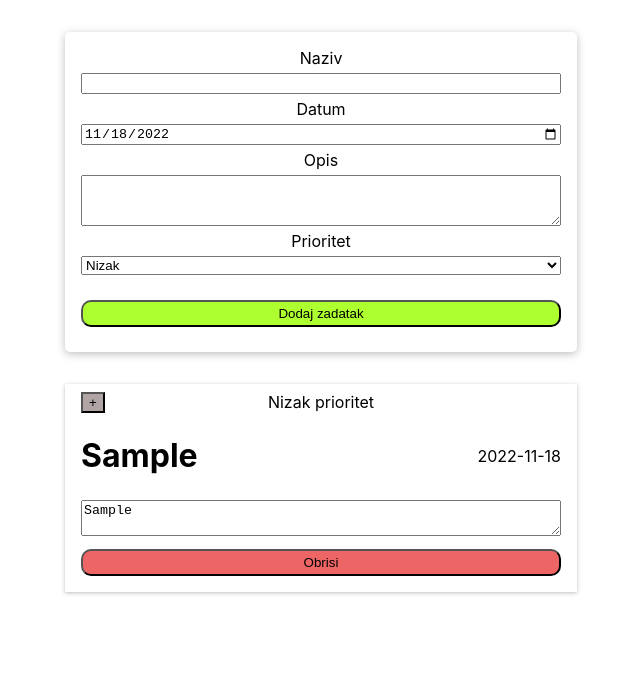
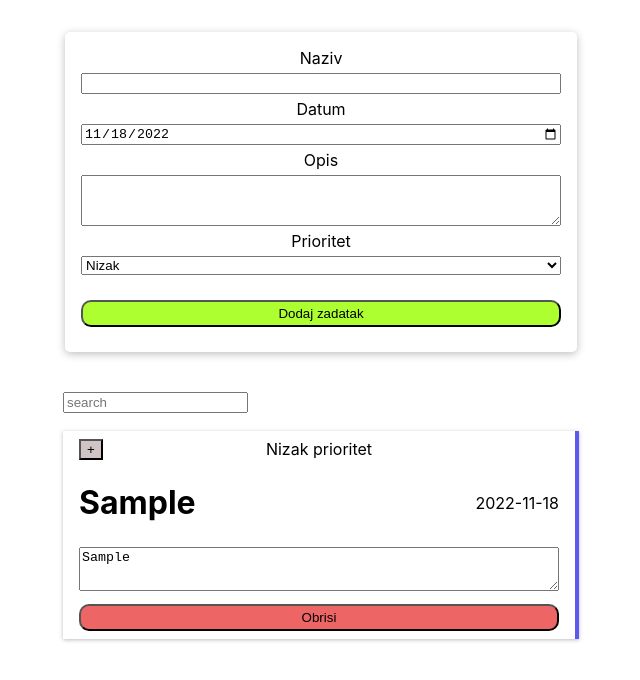
Before and after one commit to velja11/Heliant_task, a React (Create React App) app: page / in a window 1280 px wide. Both pictures are taken after typing "Sample", "Sample" into the empty fields and a click on the button "Dodaj zadatak". Shown: the top 680 px of the page, without its empty margins (319-959 px from the left). Built offline with nearby package versions, Linux system fonts and the light colour scheme.

Commit message:
Updating

```diff
--- a/src/App.js
+++ b/src/App.js
@@ -1,25 +1,57 @@
 import "./App.css";
 import TasksList from "./components/TasksList";
 import TaskForm from "./components/TaskForm/TaskForm";
-import { useContext } from "react";
+import { useContext, useEffect } from "react";
 import TaskContext from "./store/tasks-context";
+import Navigation from "./components/Navigation/Navigation";
+import { useState } from "react";
+import UpdateModal from "./components/Modal/UpdateModal";
 
 function App() {
   const taskCtx = useContext(TaskContext);
+  const [query, setQuery] = useState("");
 
   const tasks = taskCtx.tasks;
+  const taskForUpd = taskCtx.taskForUpd;
 
-  const onShowModal = () => {
-    taskCtx.showModal();
+  console.log(tasks);
+
+  const onCloseModal = (e) => {
+    e.stopPropagation();
+    taskCtx.closeModal();
   };
+
+  console.log("Konju jedan", taskForUpd);
+
+  useEffect(() => {
+    const updTask = JSON.stringify(tasks);
+    localStorage.setItem("stgtask", updTask);
+  }, [tasks]);
 
   return (
     <div className="App">
       <TaskForm />
-      {tasks.length === 0 ? (
+      {!tasks.length ? (
         <p>Trenutno nema zadataka!</p>
       ) : (
-        <TasksList excercise={tasks} showModal={onShowModal} />
+        <>
+          <Navigation query={query} setQuery={setQuery} />
+          <TasksList
+            tasks={tasks.filter((tsk) =>
+              tsk.title.toLowerCase().includes(query.toLowerCase())
+            )}
+          />
+        </>
+      )}
+      {taskForUpd && (
+        <UpdateModal
+          title={taskForUpd[0].title}
+          date={taskForUpd[0].date}
+          desc={taskForUpd[0].desc}
+          priority={taskForUpd[0].priority}
+          id={taskForUpd[0].id}
+          closeModal={(e) => onCloseModal(e)}
+        />
       )}
     </div>
   );
--- a/src/components/Modal/UpdateModal.js
+++ b/src/components/Modal/UpdateModal.js
@@ -3,13 +3,23 @@ import classes from "./UpdateModal.module.css";
 import { useContext } from "react";
 import TaskContext from "../../store/tasks-context";
 
+const getCurrDate = () => {
+  const date = new Date();
+  const currDate = date.getDate();
+  date.setDate(currDate);
+  const defaultDate = date.toLocaleDateString("en-CA");
+
+  return defaultDate;
+};
+
 const UpdateModal = (props) => {
   const taskCtx = useContext(TaskContext);
+  console.log(props);
 
   const titleRef = useRef(null);
   const [date, setDate] = useState(props.date);
   const descRef = useRef(null);
-  const [priority, setPriority] = useState("Nizak");
+  const [priority, setPriority] = useState(props.priority);
 
   const dateHandler = (e) => {
     setDate(e.target.value);
@@ -29,8 +39,8 @@ const UpdateModal = (props) => {
 
     const taskUpd = {
       title: title,
+      date: date,
       desc: description,
-      date: date,
       priority: priority,
     };
 
@@ -43,10 +53,10 @@ const UpdateModal = (props) => {
         <div className={classes.backg} onClick={props.closeModal} />
         <div className={classes.modal}>
           <form
-            className={classes.test2}
+            className={classes.updForm}
             onSubmit={(e, id, task) => updateTaskHandler(e, id)}
           >
-            <div className={classes.test}>
+            <div className={classes.formDir}>
               <label htmlFor="naziv">Naziv</label>
               <input
                 type="text"
@@ -61,8 +71,8 @@ const UpdateModal = (props) => {
                 type="date"
                 placeholder={props.date}
                 id="datum"
-                defaultValue={date}
-                min={date}
+                defaultValue={props.date}
+                min={getCurrDate()}
                 onChange={dateHandler}
               ></input>
               <label htmlFor="opis">Opis</label>
@@ -72,9 +82,9 @@ const UpdateModal = (props) => {
                 rows="3"
                 ref={descRef}
                 required
-              >
-                {props.desc}
-              </textarea>
+                placeholder={props.desc}
+                defaultValue={props.desc}
+              ></textarea>
               <label htmlFor="prioritet">Prioritet</label>
               <select
                 id="prioritet"
--- a/src/components/Modal/UpdateModal.module.css
+++ b/src/components/Modal/UpdateModal.module.css
@@ -5,7 +5,7 @@
   width: 100%;
   height: 100vh;
   z-index: 10;
-  background: rgba(0, 0, 0, 0.75);
+  background: rgba(0, 0, 0, 0.45);
 }
 .modal {
   position: fixed;
@@ -20,13 +20,13 @@
   border-radius: 8px;
 }
 
-.test {
+.formDir {
   display: flex;
   flex-direction: column;
   gap: 5px;
 }
 
-.test2 {
+.updForm {
   padding: 1rem;
   border-radius: 5px;
   width: 30rem;
--- /dev/null
+++ b/src/components/Navigation/Navigation.js
@@ -0,0 +1,31 @@
+import classes from "./Navigation.module.css";
+import TaskContext from "./../../store/tasks-context";
+import { useContext } from "react";
+
+const Navigation = ({ query, setQuery }) => {
+  const taskCtx = useContext(TaskContext);
+
+  return (
+    <div className={classes.searchNav}>
+      <div className={classes.navEl}>
+        <input
+          onChange={(e) => setQuery(e.target.value)}
+          value={query}
+          type="search"
+          placeholder="search"
+          style={{ marginLeft: "-18px" }}
+        />
+        {taskCtx.tasks.length > 1 && (
+          <button
+            className={classes.sortBtn}
+            onClick={() => taskCtx.sortTask()}
+          >
+            ↑↓
+          </button>
+        )}
+      </div>
+    </div>
+  );
+};
+
+export default Navigation;
--- /dev/null
+++ b/src/components/Navigation/Navigation.module.css
@@ -0,0 +1,25 @@
+.sortBtn {
+  /* margin-bottom: 10px;
+    margin-left: 480px; */
+  background-color: #d0c4c4;
+  cursor: pointer;
+  padding: 2px 8px 2px 8px;
+  margin-right: -14px;
+}
+
+.searchNav {
+  width: 30rem;
+  max-width: 80%;
+  margin: auto;
+  padding: 0.5rem 1rem;
+  /* box-shadow: 0 1px 4px rgb(0 0 0 / 26%); */
+  display: flex;
+  margin-bottom: 10px;
+}
+
+.navEl {
+  display: flex;
+  flex-direction: row;
+  justify-content: space-between;
+  width: 100%;
+}
--- a/src/components/Task.js
+++ b/src/components/Task.js
@@ -1,7 +1,6 @@
 import { useContext } from "react";
 import TaskContext from "../store/tasks-context";
 import classes from "./Task.module.css";
-import UpdateModal from "./Modal/UpdateModal";
 
 const Task = (props) => {
   const taskCtx = useContext(TaskContext);
@@ -16,17 +15,23 @@ const Task = (props) => {
     taskCtx.toogleTask(props.id);
   };
 
-  function test() {
-    props.onClick();
+  let classesPriority;
+
+  if (props.priority === "Nizak") {
+    classesPriority = classes.lowPrior;
+  } else if (props.priority === "Srednji") {
+    classesPriority = classes.middPrior;
+  } else {
+    classesPriority = classes.highPrior;
   }
 
-  const onCloseModal = (e) => {
-    e.stopPropagation();
-    taskCtx.closeModal();
-  };
-
   return (
-    <div className={classes.task} onClick={() => test()}>
+    <div
+      className={`${classes.task} ${classesPriority}`}
+      onClick={() => {
+        taskCtx.findTask(props.id);
+      }}
+    >
       <button
         className={`${
           props.complete ? classes.finishBtn : classes.unfinishBtn
@@ -40,7 +45,12 @@ const Task = (props) => {
         <h1>{props.title}</h1>
         <span>{props.date}</span>
       </div>
-      <textarea value={props.desc}>{props.desc}</textarea>
+      <textarea
+        defaultValue={props.desc}
+        placeholder={props.desc}
+        maxLength="100"
+        rows="3"
+      ></textarea>
       <button
         className={classes.delBtn}
         style={{ marginTop: "10px" }}
@@ -48,16 +58,6 @@ const Task = (props) => {
       >
         Obrisi
       </button>
-      {taskCtx.modal && (
-        <UpdateModal
-          title={props.title}
-          date={props.date}
-          desc={props.desc}
-          priority={props.priority}
-          id={props.id}
-          closeModal={(e) => onCloseModal(e)}
-        />
-      )}
     </div>
   );
 };
--- a/src/components/Task.module.css
+++ b/src/components/Task.module.css
@@ -27,13 +27,15 @@
 }
 
 .unfinishBtn {
-  background-color: rgb(176, 164, 164);
+  background-color: rgb(208, 196, 196);
   position: absolute;
+  cursor: pointer;
 }
 
 .finishBtn {
   background-color: rgb(27, 239, 27);
   position: absolute;
+  cursor: pointer;
 }
 
 @media screen and (max-widht: 600px) {
@@ -43,3 +45,15 @@
     align-items: center;
   }
 }
+
+.lowPrior {
+  border-right: 4px solid rgb(90, 90, 239);
+}
+
+.middPrior {
+  border-right: 4px solid rgb(244, 192, 73);
+}
+
+.highPrior {
+  border-right: 4px solid rgb(231, 72, 72);
+}
--- a/src/components/TasksList.js
+++ b/src/components/TasksList.js
@@ -1,23 +1,26 @@
 import Task from "./Task";
 import classes from "./TaskList.module.css";
 
-const TasksList = (props) => {
+const TasksList = ({ tasks }) => {
   return (
     <div className={classes.tasklist}>
-      {props.excercise.map((exc) => {
-        return (
-          <Task
-            key={exc.id}
-            id={exc.id}
-            title={exc.title}
-            date={exc.date}
-            desc={exc.desc}
-            priority={exc.priority}
-            complete={exc.complete}
-            onClick={props.showModal}
-          />
-        );
-      })}
+      {tasks.length > 0 ? (
+        tasks.map((tsk) => {
+          return (
+            <Task
+              key={tsk.id}
+              id={tsk.id}
+              title={tsk.title}
+              date={tsk.date}
+              desc={tsk.desc}
+              priority={tsk.priority}
+              complete={tsk.complete}
+            />
+          );
+        })
+      ) : (
+        <p>Ne postoji zadatak za zadati kriterium</p>
+      )}
     </div>
   );
 };
--- a/src/index.js
+++ b/src/index.js
@@ -7,11 +7,9 @@ import { TaskContextProvider } from "./store/tasks-context";
 
 const root = ReactDOM.createRoot(document.getElementById("root"));
 root.render(
-  <React.StrictMode>
-    <TaskContextProvider>
-      <App />
-    </TaskContextProvider>
-  </React.StrictMode>
+  <TaskContextProvider>
+    <App />
+  </TaskContextProvider>
 );
 
 // If you want to start measuring performance in your app, pass a function
--- a/src/store/tasks-context.js
+++ b/src/store/tasks-context.js
@@ -5,15 +5,21 @@ const TaskContext = createContext({
   addTask: (task) => {},
   deleteTask: (taskId) => {},
   toogleTask: (taskId) => {},
-  modal: null,
-  showModal: () => {},
   closeModal: () => {},
   updateTask: (id, task) => {},
+  sortTask: () => {},
+  searchTask: (query) => {},
+  order: false,
+  findTask: (id) => {},
+  taskForUpd: null,
 });
 
 export function TaskContextProvider(props) {
-  const [tasks, setTasks] = useState([]);
-  const [modal, setModal] = useState(false);
+  const [tasks, setTasks] = useState(
+    JSON.parse(localStorage.getItem("stgtask")) || []
+  );
+  const [order, setOrder] = useState(false);
+  const [tasktoUpd, setTaskToUpd] = useState(null);
 
   function addTaskHandler(task) {
     setTasks((prevState) => {
@@ -22,11 +28,13 @@ export function TaskContextProvider(props) {
   }
 
   function deleteTaskHandler(taskId) {
+    console.log(taskId);
     const filterTask = tasks.filter((task) => task.id !== taskId);
     setTasks(filterTask);
   }
 
   function toogleTaskHandler(taskId) {
+    console.log(taskId);
     const updateTasks = [...tasks].map((task) => {
       if (task.id === taskId) {
         task.complete = !task.complete;
@@ -39,11 +47,7 @@ export function TaskContextProvider(props) {
   }
 
   function closeModalHandler() {
-    setModal(false);
-  }
-
-  function showModalHandler() {
-    setModal(true);
+    setTaskToUpd(null);
   }
 
   function updateTaskHandler(id, task) {
@@ -52,25 +56,49 @@ export function TaskContextProvider(props) {
         tsk.title = task.title || tsk.title;
         tsk.desc = task.desc || tsk.desc;
         tsk.date = task.date || tsk.date;
-        tsk.priority = task.priority || tsk.date;
+        tsk.priority = task.priority || tsk.priority;
       }
 
       return tsk;
     });
 
     setTasks(updateList);
-    setModal(false);
+    setTaskToUpd(null);
+  }
+
+  function sortTaskHandler() {
+    setOrder((prevState) => !prevState);
+    const newTask = [...tasks];
+    newTask.sort((a, b) => {
+      return order
+        ? new Date(a.date) - new Date(b.date)
+        : new Date(b.date) - new Date(a.date);
+    });
+    setTasks(newTask);
+  }
+
+  function searchTaskHandler(query) {
+    const queryTasks = tasks.filter((tsk) => tsk.title.includes(query));
+    setTasks(queryTasks);
+  }
+
+  function findTaskHandler(id) {
+    const findedTask = tasks.filter((tsk) => tsk.id === id);
+    setTaskToUpd(findedTask);
   }
 
   const tasksCtx = {
     tasks: tasks,
-    modal: modal,
     addTask: addTaskHandler,
     deleteTask: deleteTaskHandler,
     toogleTask: toogleTaskHandler,
     closeModal: closeModalHandler,
-    showModal: showModalHandler,
     updateTask: updateTaskHandler,
+    sortTask: sortTaskHandler,
+    searchTask: searchTaskHandler,
+    order: order,
+    findTask: findTaskHandler,
+    taskForUpd: tasktoUpd,
   };
 
   return (
```
Also changed, not shown: src/App.css (+26 -0 lines).
